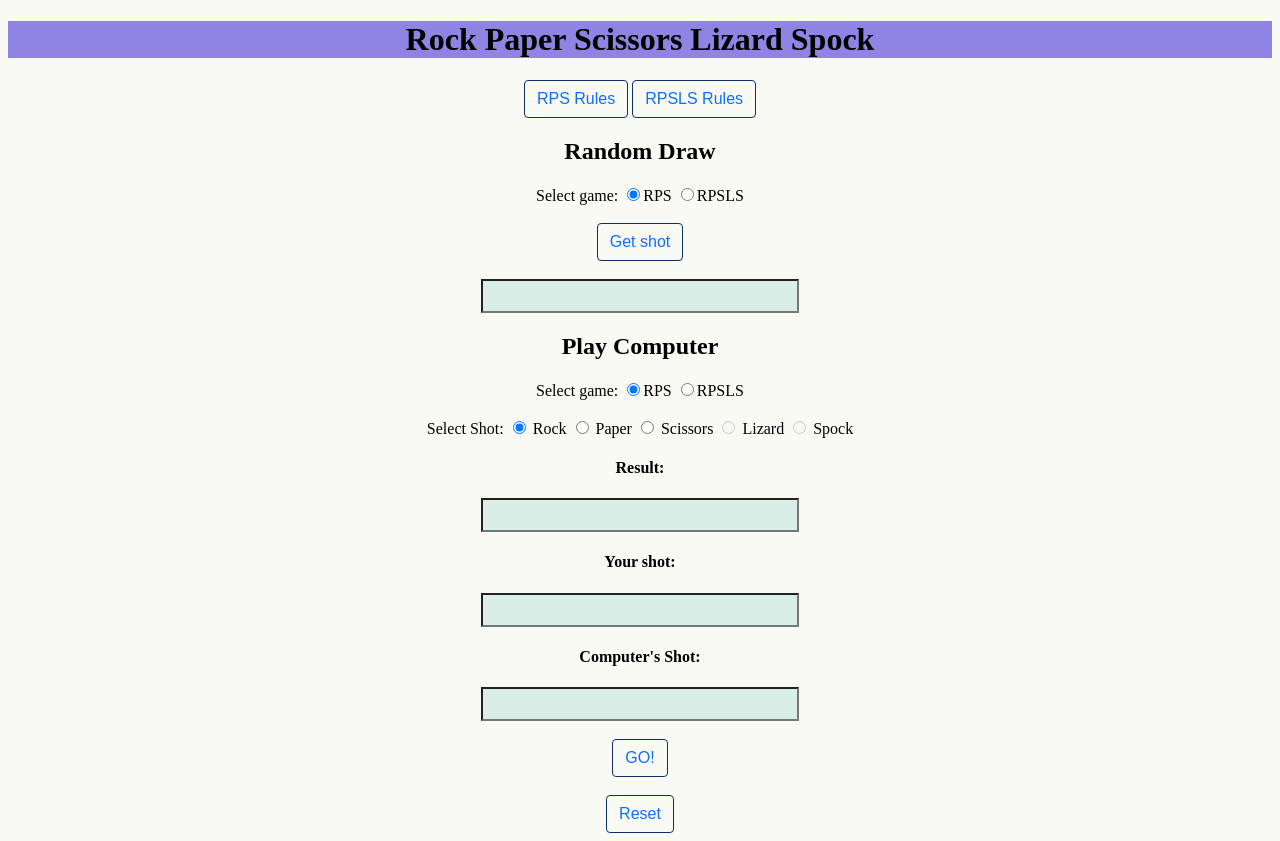
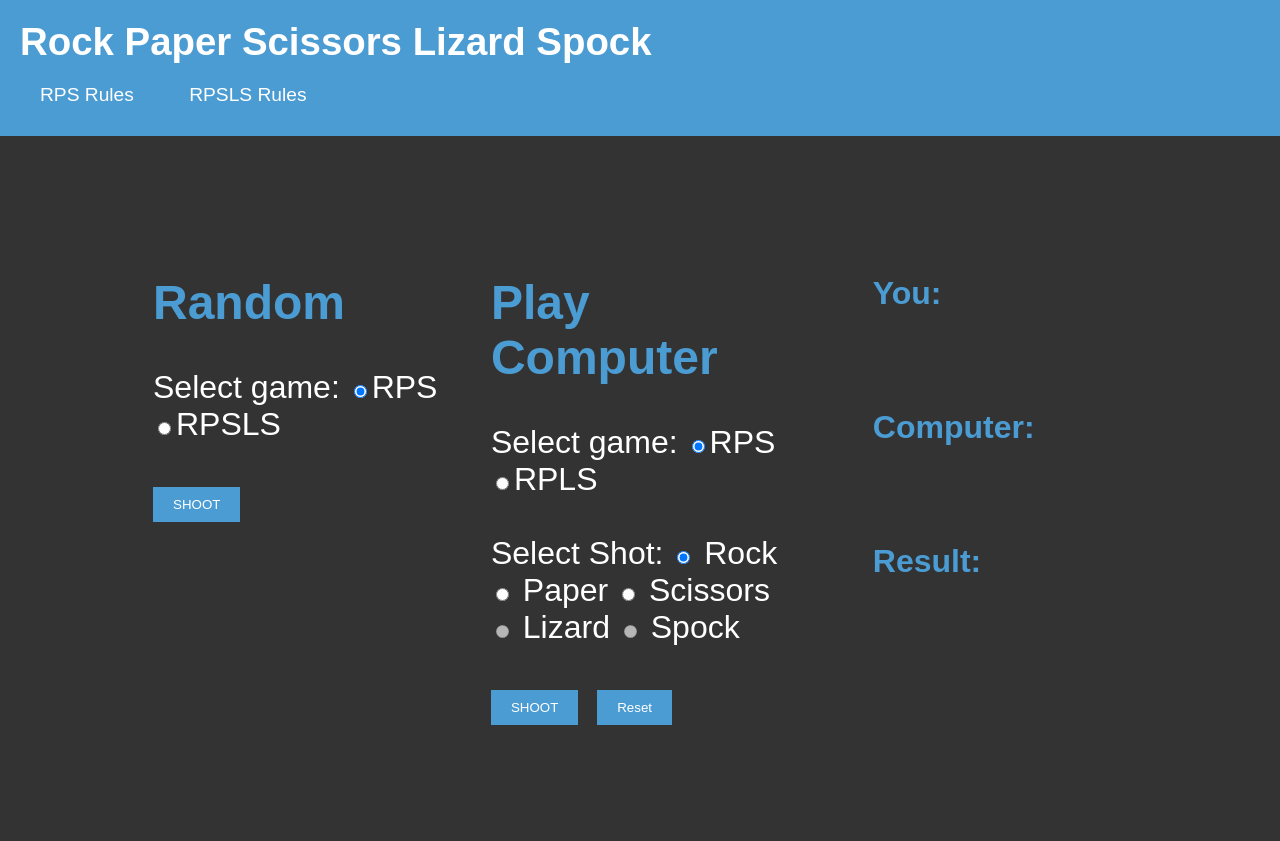
Before and after one commit to comp426-2023-spring/e02-camburhans, a website: page public/index.html in a window 1280 px wide. After the commit the page ends 800 px from the top, so only its background shows below. Drawn offline with Linux system fonts and the light colour scheme.

Commit message:
Done cleaning

```diff
--- a/public/index.html
+++ b/public/index.html
@@ -10,26 +10,34 @@
     <body id="body" onload="setLS()">
     <!-- Your interface markup goes here -->
     <!-- For interface examples, look in the `/examples/` directory in the root of your starter code repo. -->
+
+
+    <header>
       <h1 id="gameTitle">Rock Paper Scissors Lizard Spock</h1>
       <div>
           <button class="button" type="button" onclick="helpRPS()">RPS Rules</button>
           <button class="button" type="button" onclick="helpRPSLS()">RPSLS Rules</button>
       </div>
-        <div>
-            <h2>Random Draw</h2>
+    </header>
+    <main>
+      <div class="content">
+          <div class="random">
+            <h2>Random</h2>
             <label>Select game: </label>
-            <input type="radio" name="noOpponentGame" value="RPS" checked>RPS
-            <input type="radio" name="noOpponentGame" value="RPSLS">RPSLS
+            <input type="radio" name="noOpponentGame" value="RPS" checked><span class="text">RPS</span>
+            <input type="radio" name="noOpponentGame" value="RPSLS"><span class="text">RPSLS</span>
             <br><br>
-            <button class="button" type="button" onclick="getShot()">Get shot</button>
+            <button class="button" type="button" onclick="getShot()">SHOOT</button>
             <br><br>
-            <input type="text" id="draw" name="draw" value="" readonly>
+            <div id="draw" class="random-result" style="color: white; text-transform: uppercase;" ></div>
+
           </div>
-        <div>
+
+          <div class="computer">
               <h2>Play Computer</h2>
               <label>Select game: </label>
-            <input type="radio" name="game" value="RPS" onchange="setLS()" checked>RPS
-            <input type="radio" name="game" value="RPSLS" onchange="setLS()">RPSLS
+              <input type="radio" name="game" value="RPS" onchange="setLS()" checked><span class="text">RPS</span>
+              <input type="radio" name="game" value="RPSLS" onchange="setLS()"><span class="text">RPLS</span>
 
               <br><br>
 
@@ -45,20 +53,24 @@
               <input type="radio" id="spockOption" name="selectedShot" value="spock">
               <label for="spockOption">Spock</label>
 
+              <br><br>
+              <button class="button" type="button" onclick="play()">SHOOT</button>
+              <button class="button" type="button" onclick="reset()">Reset</button>
+            </div>
+
+
+          <div class="results">
+           <h4>You: </h4>
+           <div id="playerShot" class="player-shot" style="color: white; text-transform: uppercase;" ></div>
+           <br>
+            <h4>Computer: </h4>
+              <div id="computerShot" class="computer-shot" style="color: white; text-transform: uppercase;" ></div>
               <br>
               <h4>Result: </h4>
-            <input type="text" id="gameResult" name="gameResult" value="" readonly>
-            <br>
-            <h4>Your shot: </h4>
-            <input type="text" id="playerShot" name="playerShot" value="" readonly>
-            <br>
-            <h4>Computer's Shot: </h4>
-            <input type="text" id="computerShot" name="computerShot" value="" readonly>
-
-            <br><br>
-            <button class="button" type="button" onclick="play()">GO!</button>
-            <br><br>
+              <div id="gameResult" class="game-result" style="text-transform: uppercase;" ></div>
           </div>
-        <button class="button" type="button" onclick="reset()">Reset</button>
+        </div>
+      </div>
+      </main>
     </body>
 </html>
--- a/public/scripts.js
+++ b/public/scripts.js
@@ -83,11 +83,11 @@ function getShot() {
 
     if (isRPS) {
         rpsNoOpponent().then(shot => {
-            document.getElementById("draw").value = shot.player;
+            document.getElementById("draw").innerHTML = shot.player + "<img src='/img/" +shot.player+ ".jpg' style='width: 20%; height: auto; margin-left:10px;'>";
         })
     } else {
         rpslsNoOpponent().then(shot => {
-            document.getElementById("draw").value = shot.player;
+            document.getElementById("draw").innerHTML = shot.player + "<img src='/img/" +shot.player+ ".jpg' style='width: 20%; height: auto; margin-left:10px;'>";
         })
     }
 }
@@ -147,9 +147,9 @@ function play() {
             result = someVal.result;
             playerShot = someVal.player;
             computerShot = someVal.opponent;
-            document.getElementById("gameResult").value = result;
-            document.getElementById("playerShot").value = playerShot;
-            document.getElementById("computerShot").value = computerShot;
+            document.getElementById("gameResult").innerHTML = result;
+            document.getElementById("playerShot").innerHTML = playerShot + "<img src='/img/" +playerShot+ ".jpg' style='width: 20%; height: auto; margin-left:10px;'>";
+            document.getElementById("computerShot").innerHTML = computerShot + "<img src='/img/" +computerShot+ ".jpg' style='width: 20%; height: auto; margin-left:10px;'>";
             setResultBackground(result);
         });
     } else {
@@ -157,9 +157,9 @@ function play() {
             result = someVal.result;
             playerShot = someVal.player;
             computerShot = someVal.opponent;
-            document.getElementById("gameResult").value = result;
-            document.getElementById("playerShot").value = playerShot;
-            document.getElementById("computerShot").value = computerShot;
+            document.getElementById("gameResult").innerHTML = result;
+            document.getElementById("playerShot").innerHTML = playerShot + "<img src='/img/" +playerShot+ ".jpg' style='width: 20%; height: auto; margin-left:10px;'>";
+            document.getElementById("computerShot").innerHTML = computerShot + "<img src='/img/" +computerShot+ ".jpg' style='width: 20%; height: auto; margin-left:10px;'>";
             setResultBackground(result);
         });
     }
@@ -167,11 +167,11 @@ function play() {
 
 function setResultBackground(result) {
     if (result == "win") {
-        document.getElementById("gameResult").style.backgroundColor = "rgba(153, 255, 153, 0.5)";
+        document.getElementById("gameResult").style = "color: green; text-transform: uppercase; font-weight: bold; font-size: 200%;";
     } else if (result == "lose") {
-        document.getElementById("gameResult").style.backgroundColor = "rgba(255, 51, 0, 0.5)";
+        document.getElementById("gameResult").style = "color: red; text-transform: uppercase; font-weight: bold; font-size: 200%;";
     } else if (result == "tie") {
-        document.getElementById("gameResult").style.backgroundColor = "rgba(139, 207, 196, 0.5)";
+        document.getElementById("gameResult").style = "color: silver; text-transform: uppercase; font-weight: bold; font-size: 200%;";
     }
 }
 
--- a/public/styles.css
+++ b/public/styles.css
@@ -1,49 +1,126 @@
-#body {
-  text-align: center;
-  background-color: rgba(214, 212, 152, 0.1);
+/* Style the body */
+body {
+  font-family: Arial, sans-serif;
+  background-color: #333;
+  margin: 0;
+  padding: 0;
+  font-size: 200%;
 }
 
-#draw {
-  font-size: 24px;
-  background-color: rgba(139, 207, 196, 0.3);
-  text-align: center;
+/* Style the header */
+header {
+  background-color: #4B9CD3;
+  color: #fff;
+  padding: 20px;
+  font-size: 60% !important;
 }
 
-#gameResult {
-  font-size: 24px;
-  background-color: rgba(139, 207, 196, 0.3);
-  text-align: center;
+header button {
+  font-size: 100%;
 }
 
-#playerShot {
-  font-size: 24px;
-  background-color: rgba(139, 207, 196, 0.3);
-  text-align: center;
+/* Style the main section */
+main {
+  height: 75vh;
+  display: flex;
+  flex-direction: column;
+  justify-content: center;
+  align-items: center;
 }
 
-#computerShot {
-  font-size: 24px;
-  background-color: rgba(139, 207, 196, 0.3);
-  text-align: center;
+.content {
+  display: grid;
+  grid-template-columns: 33% 33% 33%;
+  grid-template-rows: 1fr;
+  height: 100%;
+  width: 80%;
+  padding: 20px;
+  justify-items: center;
+  margin-top: 10%;
 }
 
-#gameTitle {
-  background-color: rgba(73, 53, 217, 0.6);
+.random, .computer, .results {
+  margin-left: 25px;
+  margin-right: 25px;
 }
 
+.random {
+  grid-column: 1/2;
+  /* background-color: blue; */
+}
+
+.computer {
+  grid-column: 2/3;
+  /* background-color: red; */
+
+}
+
+.results {
+  grid-column: 3/4;
+  /* background-color: green; */
+}
+
+.results h4 {
+  color: #4B9CD3;
+}
+
+.random-result,
+.player-shot,
+.computer-shot {
+  display: flex;
+  width: 200px;
+  height: 50px;
+  align-items: center;
+}
+
+/* Style the buttons */
 .button {
+  background-color: #4B9CD3;
+  color: #fff;
+  border: none;
+  padding: 10px 20px;
+  margin-right: 10px;
   cursor: pointer;
-  outline: 0;
-  display: inline-block;
-  font-weight: 400;
-  line-height: 1.5;
-  text-align: center;
-  background-color: transparent;
-  border: 1px solid transparent;
-  padding: 6px 12px;
-  font-size: 1rem;
-  border-radius: .25rem;
-  transition: color .15s ease-in-out,background-color .15s ease-in-out,border-color .15s ease-in-out,box-shadow .15s ease-in-out;
-  color: #0d6efd;
-  border-color: #0f3163;
 }
+
+.button:hover {
+  background-color: #2E6D99;
+}
+
+/* Style the radio buttons */
+input[type="radio"] {
+  margin-right: 5px;
+  background-color: #fff;
+}
+
+input[type="radio"] + .text {
+  color: #fff;
+}
+
+
+/* Style the input fields */
+input[type="text"] {
+  padding: 5px;
+  margin-bottom: 10px;
+  width: 200px;
+  height: 50px;
+  border: 1px solid #4B9CD3;
+  background-color: #333;
+  font-size: 16px;
+}
+
+label {
+  color: #fff
+}
+
+/* Style the headings */
+h1, h4 {
+  margin-top: 0;
+  margin-bottom: 10px;
+  color: #fff;
+}
+
+h2 {
+  color: #4B9CD3;
+  margin-top: 0;
+}
```
Lines whose indentation alone changed are shown as unchanged.
